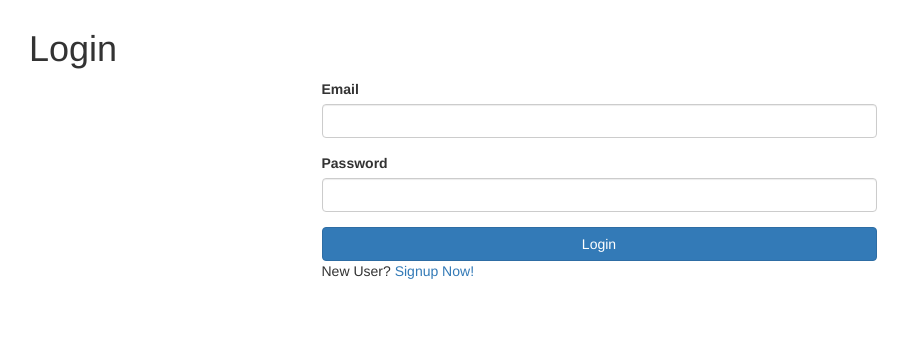
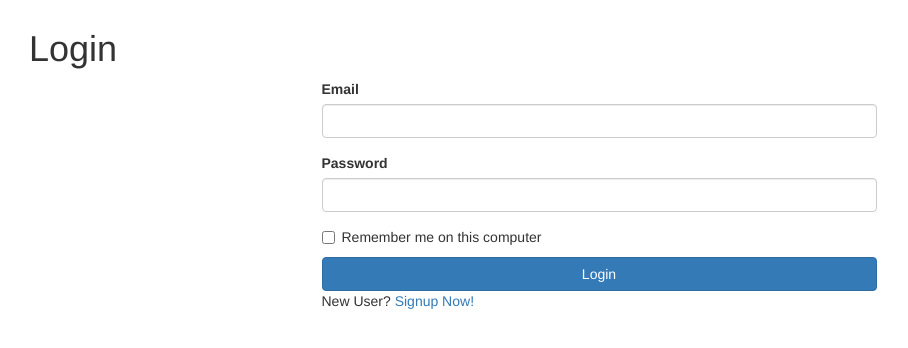
Before and after one commit to hieutd-2331/sample_app, a Rails app: page /login in a window 1280 px wide. Shown: the part 51-399 px from the top of the page, without its empty margins (41-949 px from the left). Run offline with Rails 7, Linux system fonts and the light colour scheme; style sheets or scripts are compiled from the project's sources; some libraries are stand-ins or nearby versions.

Commit message:
Chapter 9: Advanced login

```diff
--- a/app/assets/stylesheets/custom.scss
+++ b/app/assets/stylesheets/custom.scss
@@ -98,9 +98,24 @@ input {
     margin: 0 0 30px;
   }
 }
+
 .field_with_errors {
   @extend .has-error;
   .form-control {
     color: $state-danger-text;
   }
 }
+
+.checkbox {
+  margin-bottom: 10px;
+  margin-top: 10px;
+  span {
+    font-weight: normal;
+    margin-left: 20px;
+  }
+}
+
+#session_remember_me {
+  margin-left: 0;
+  width: auto;
+}
--- a/app/controllers/sessions_controller.rb
+++ b/app/controllers/sessions_controller.rb
@@ -1,8 +1,9 @@
 class SessionsController < ApplicationController
   def create
     user = User.find_by email: params[:session][:email].downcase
-    if user&.authenticate params[:session][:password]
+    if user.try(:authenticate, params[:session][:password])
       log_in user
+      params[:session][:remember_me] == "1" ? remember(user) : forget(user)
       redirect_to user
     else
       flash.now[:danger] = t "invalid_email_password_combination"
--- a/app/helpers/sessions_helper.rb
+++ b/app/helpers/sessions_helper.rb
@@ -4,7 +4,15 @@ module SessionsHelper
   end
 
   def current_user
-    @current_user ||= User.find_by id: session[:user_id] if session[:user_id]
+    if user_id = session[:user_id]
+      @current_user ||= User.find_by id: user_id
+    elsif user_id = cookies.signed[:user_id]
+      user = User.find_by id: user_id
+      if user&.authenticated?(cookies[:remember_token])
+        log_in user
+        @current_user = user
+      end
+    end
   end
 
   def logged_in?
@@ -15,4 +23,16 @@ module SessionsHelper
     session.delete :user_id
     @current_user = nil
   end
+
+  def remember user
+    user.remember
+    cookies.permanent.signed[:user_id] = user.id
+    cookies.permanent[:remember_token] = user.remember_token
+  end
+
+  def forget user
+    user.forget
+    cookies.delete :user_id
+    cookies.delete :remember_token
+  end
 end
--- a/app/views/sessions/new.html.erb
+++ b/app/views/sessions/new.html.erb
@@ -7,6 +7,10 @@
       <%= f.email_field :email, class: "form-control" %>
       <%= f.label :password, t("sessions.new.password") %>
       <%= f.password_field :password, class: "form-control" %>
+      <%= f.label :remember_me, class: "checkbox inline" do %>
+        <%= f.check_box :remember_me %>
+        <span><%= t("sessions.new.remember_me") %></span>
+      <% end %>
       <%= f.submit t("login"), class: "btn btn-primary" %>
     <% end %>
     <p><%= t "sessions.new.new_user" %> <%= link_to t("sessions.new.signup_now!"), signup_path %></p>
--- a/config/locales/en.yml
+++ b/config/locales/en.yml
@@ -26,6 +26,7 @@ en:
       password: Password
       new_user: New User?
       signup_now: Sign up now!
+      remember_me: Remember me on this computer
   unknown_user: User is not exist!
   welcome: Welcom to the sample app!
   login: Login
--- a/config/locales/vi.yml
+++ b/config/locales/vi.yml
@@ -26,6 +26,7 @@ vi:
       password: Mật khẩu
       new_user: Tài khoản mới?
       signup_now: Đăng ký ngay!
+      remember_me: Lưu tài khoản
   unknown_user: Không tồn tại người dùng này
   welcome: Chào mừng bạn đến với Sample App
   login: Đăng nhập
--- /dev/null
+++ b/db/migrate/20200703052159_add_remember_digest_to_users.rb
@@ -0,0 +1,5 @@
+class AddRememberDigestToUsers < ActiveRecord::Migration[6.0]
+  def change
+    add_column :users, :remember_digest, :string
+  end
+end
```
Also changed, not shown: app/models/user.rb (+25 -6 lines), db/development.sqlite3, db/schema.rb.
